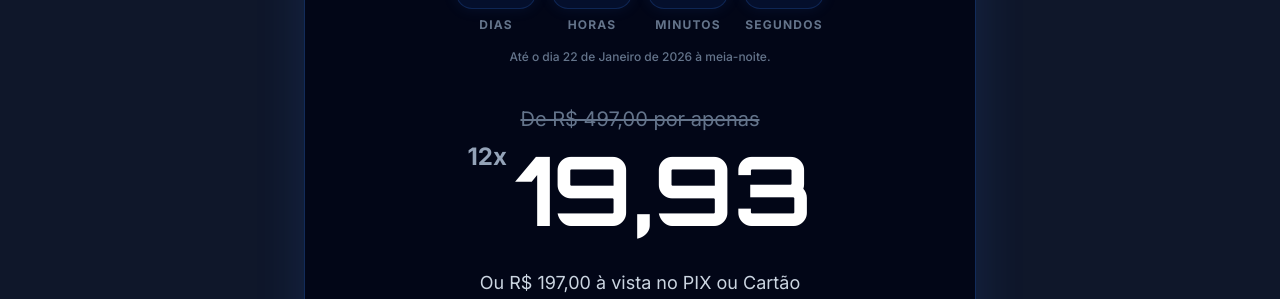
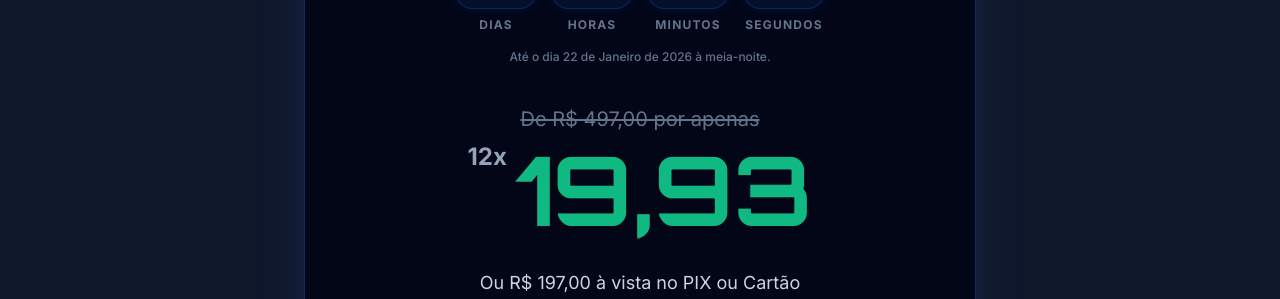
Before and after one commit to fabiopego/Fonte-Chaveada-Descomplicada---Landing-Page, a React (Vite) app: page / in a window 1280 px wide. Shown: the part 4900-5199 px from the top of the page. Built offline with nearby package versions, Linux system fonts and the light colour scheme.

Commit message:
feat: Highlight discount price in green
Changes the discount price text color from white to emerald green (`text-emerald-500`) to visually emphasize the promotional offer and improve its readability.

```diff
--- a/App.tsx
+++ b/App.tsx
@@ -401,7 +401,7 @@ const Pricing = () => {
           <p className="text-slate-500 line-through text-xl mb-2">De R$ 497,00 por apenas</p>
           <div className="mb-8">
             <span className="text-slate-400 text-2xl align-top mr-2 font-bold">12x</span>
-            <span className="text-6xl md:text-8xl font-orbitron font-extrabold text-white">19,93</span>
+            <span className="text-6xl md:text-8xl font-orbitron font-extrabold text-emerald-500">19,93</span>
           </div>
           <p className="text-slate-300 mb-10 text-lg">Ou R$ 197,00 à vista no PIX ou Cartão</p>
 
```
